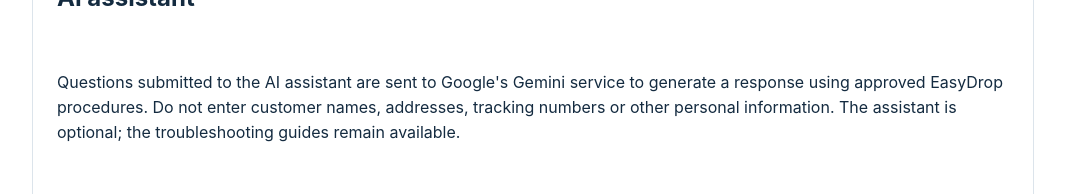
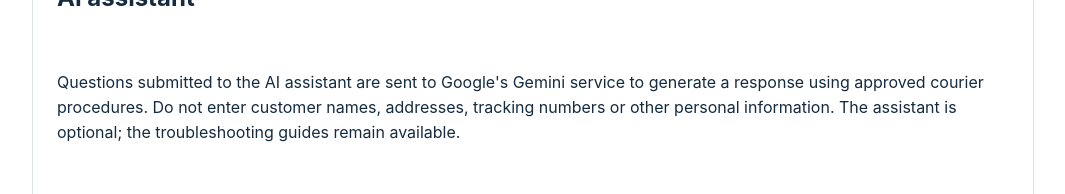
Before and after one commit to 4x4masterb-pixel/easydrop-driver-hub, a Next.js app: page /privacy in a window 1280 px wide. Shown: the part 548-742 px from the top of the page, without its empty margins (107-1172 px from the left). Built offline with nearby package versions, Linux system fonts and the light colour scheme.

Commit message:
Rebrand Driver Hub as independent Courier Hub

```diff
--- a/app/privacy/page.js
+++ b/app/privacy/page.js
@@ -1 +1 @@
-export const metadata={title:"Privacy | EasyDrop Driver Hub"};export default function Privacy(){return <main className="inner wide"><a href="/">← Home</a><p className="eyebrow">EASYDROP COURIERS</p><h1>Privacy information</h1><p className="lead">How information is used in this Driver Hub.</p><section className="finalBox"><h2>Training and time-off requests</h2><p>Information you submit through the training assessment or time-off form is sent to the relevant EasyDrop manager using an email delivery provider when configured. Do not include unnecessary sensitive medical information in request notes.</p><h2>AI assistant</h2><p>Questions submitted to the AI assistant are sent to Google's Gemini service to generate a response using approved EasyDrop procedures. Do not enter customer names, addresses, tracking numbers or other personal information. The assistant is optional; the troubleshooting guides remain available.</p><h2>Contact</h2><p>For privacy questions or requests relating to your information, contact <a href="mailto:centraloffice@easydropcouriers.com">centraloffice@easydropcouriers.com</a>.</p><p>This page is an initial service notice, not a complete legal privacy policy. The business must review and publish its full privacy policy before wider rollout.</p></section></main>}
+export const metadata={title:"Privacy | Courier Hub"};export default function Privacy(){return <main className="inner wide"><a href="/">← Home</a><p className="eyebrow">EASYDROP COURIERS</p><h1>Privacy information</h1><p className="lead">How information is used in this Driver Hub.</p><section className="finalBox"><h2>Training and time-off requests</h2><p>Information you submit through the training assessment or time-off form is sent to the relevant EasyDrop manager using an email delivery provider when configured. Do not include unnecessary sensitive medical information in request notes.</p><h2>AI assistant</h2><p>Questions submitted to the AI assistant are sent to Google's Gemini service to generate a response using approved courier procedures. Do not enter customer names, addresses, tracking numbers or other personal information. The assistant is optional; the troubleshooting guides remain available.</p><h2>Contact</h2><p>For privacy questions or requests relating to your information, contact <a href="mailto:centraloffice@easydropcouriers.com">centraloffice@easydropcouriers.com</a>.</p><p>This page is an initial service notice, not a complete legal privacy policy. The business must review and publish its full privacy policy before wider rollout.</p></section></main>}
```
